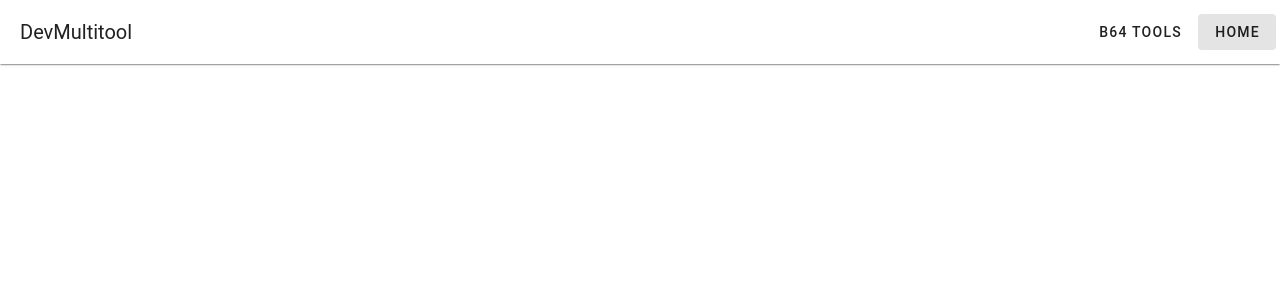
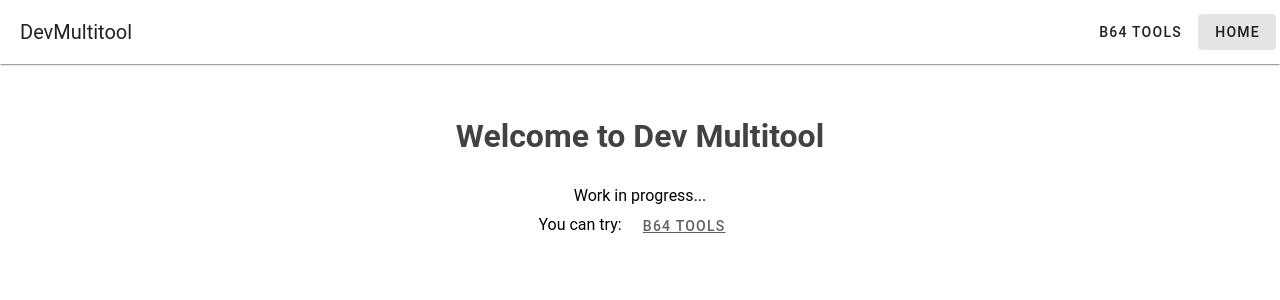
Before and after one commit to ocampogeric/dev-multitool, a Vue app: page / in a window 1280 px wide. Shown: the top 300 px of the page. Built offline with nearby package versions, Linux system fonts and the light colour scheme.

Commit message:
Added home message

```diff
--- a/src/components/Home.vue
+++ b/src/components/Home.vue
@@ -9,8 +9,23 @@ const count = ref(0)
 </script>
 
 <template>
-  <h1>{{ msg }}</h1>
+  <v-container>
+    <v-row justify="center">
+      <v-col cols="12">
+        <h1 class="text-center text-grey-darken-3">Welcome to Dev Multitool</h1>
+      </v-col>
+      <v-col cols="6">
+        <p class="text-center">Work in progress...</p>
 
+        <p class="text-center">
+          You can try:
+          <v-btn :to="{name: 'base64tool'}" variant="plain" class="text-decoration-underline">
+            B64 Tools
+          </v-btn>
+        </p>
+      </v-col>
+    </v-row>
+  </v-container>
 </template>
 
 <style scoped>
```
